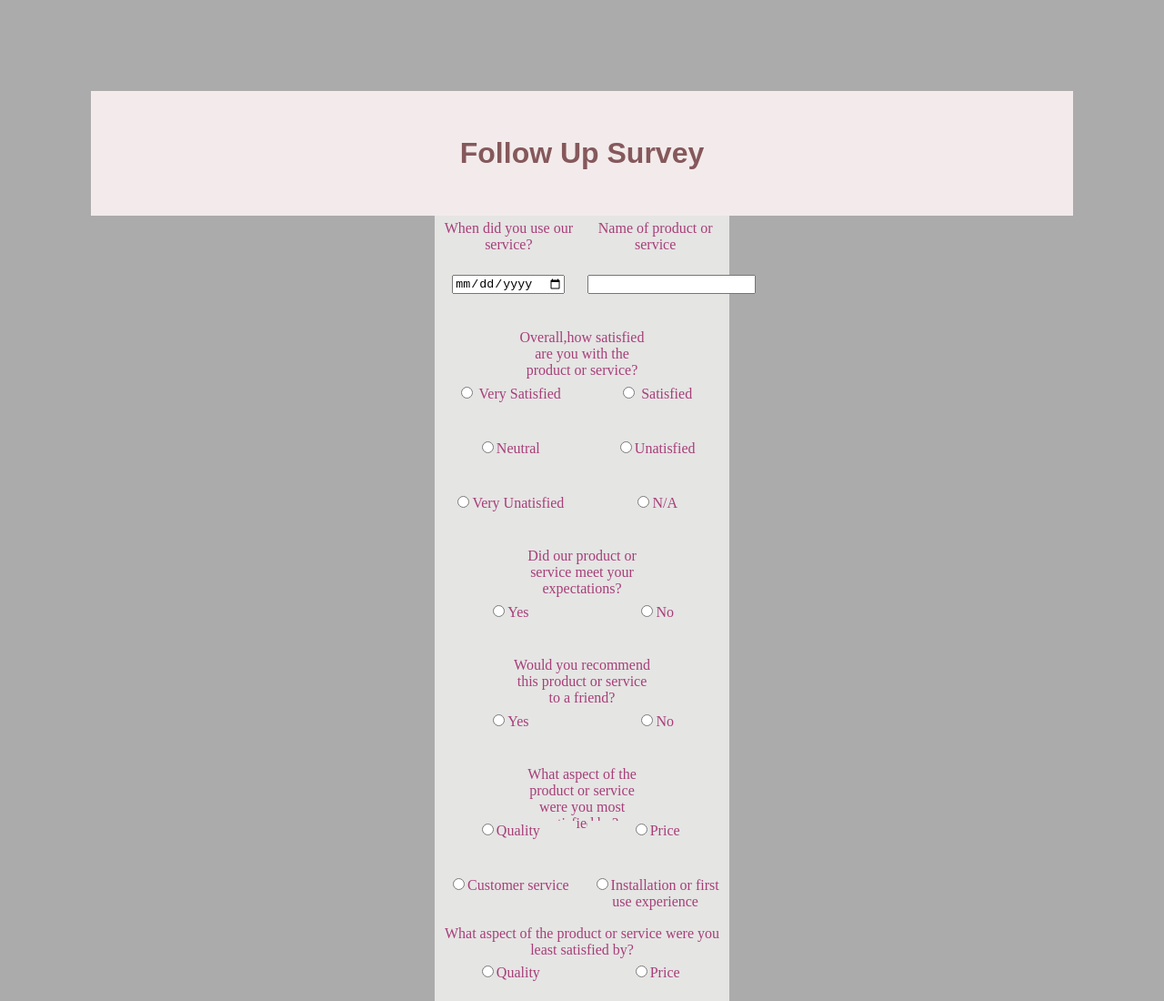
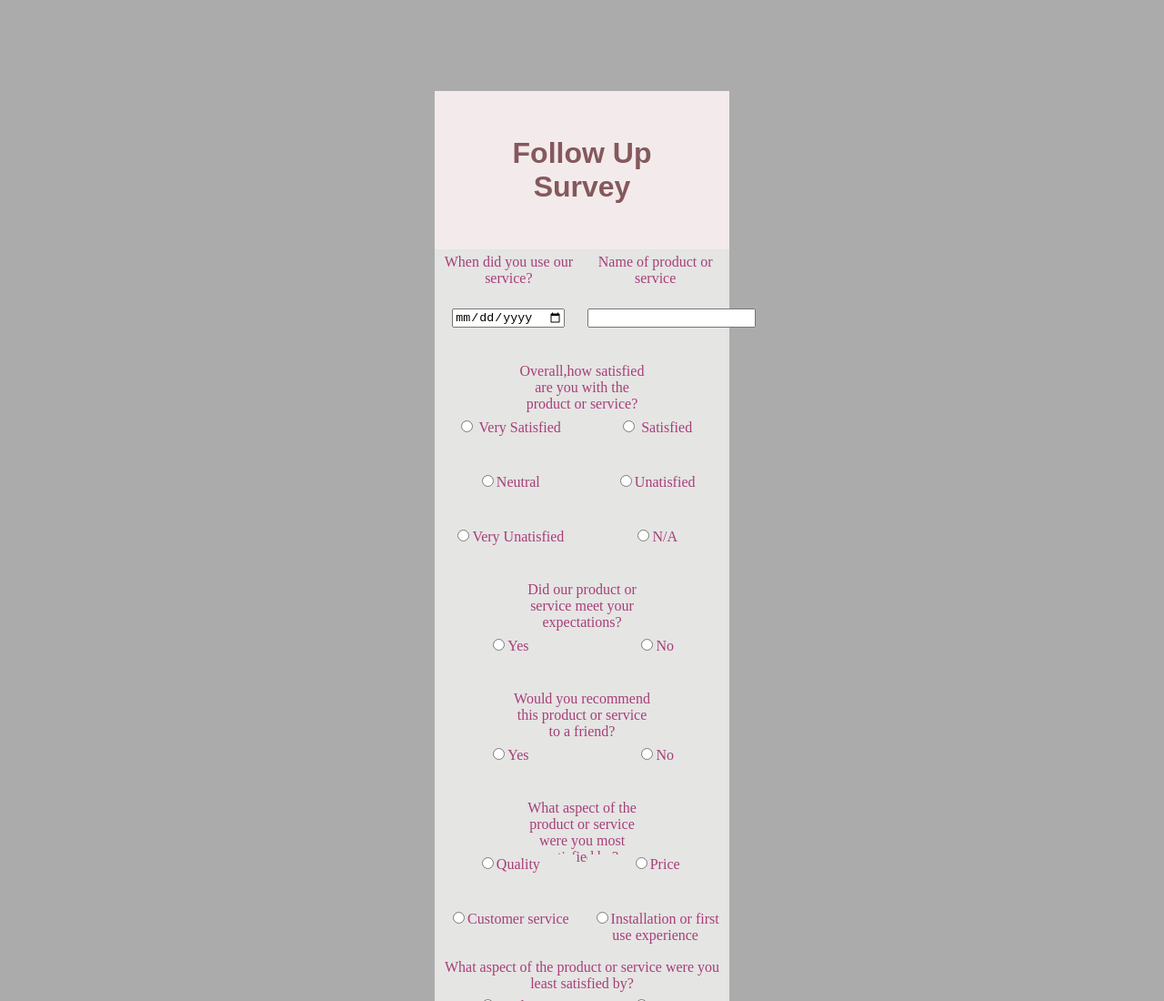
Before and after one commit to Fatima-Kabalan/flexcode-survey, a plain HTML site: page index.html in a window 1280 px wide. Shown: the top 1100 px of the page at 91% size. Drawn offline with Linux system fonts and the light colour scheme.

Commit message:
fixing h1 element

```diff
--- a/index.html
+++ b/index.html
@@ -7,8 +7,8 @@
 
 
     <body>
-        <h1>Follow Up Survey</h1>
             <form>
+                <div><h1>Follow Up Survey</h1></div>
                 <div class="flex flex-space-evenly">
                     <div class="item">When did you use our service?</div>
                     <div class="item">Name of product or service</div>
--- a/mystyle.css
+++ b/mystyle.css
@@ -4,7 +4,7 @@ h1{
     text-align: center;
     padding:50px;
     margin: auto;
-    font-weight: 900;
+    font-weight: 78px;
     font-family: sans-serif;
 
 
```
